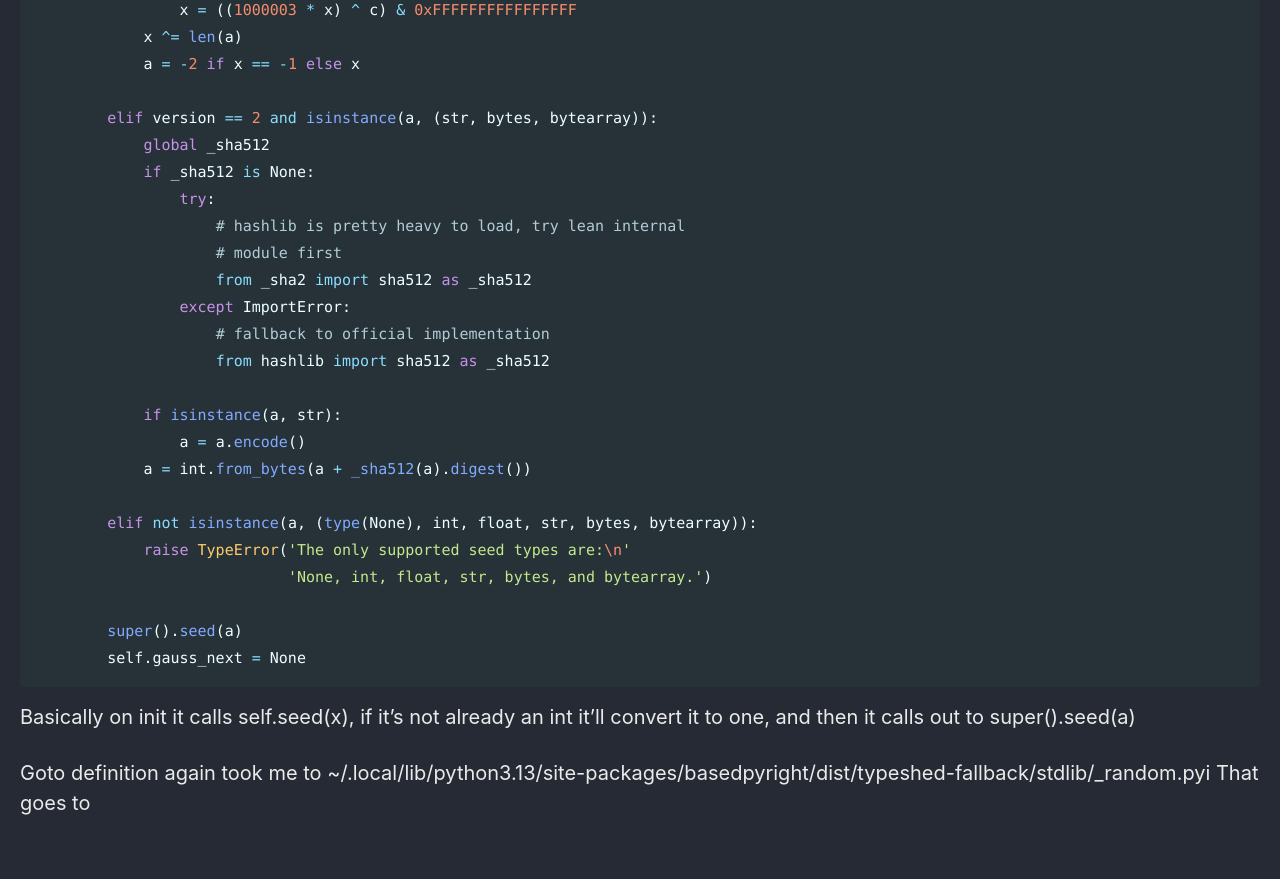
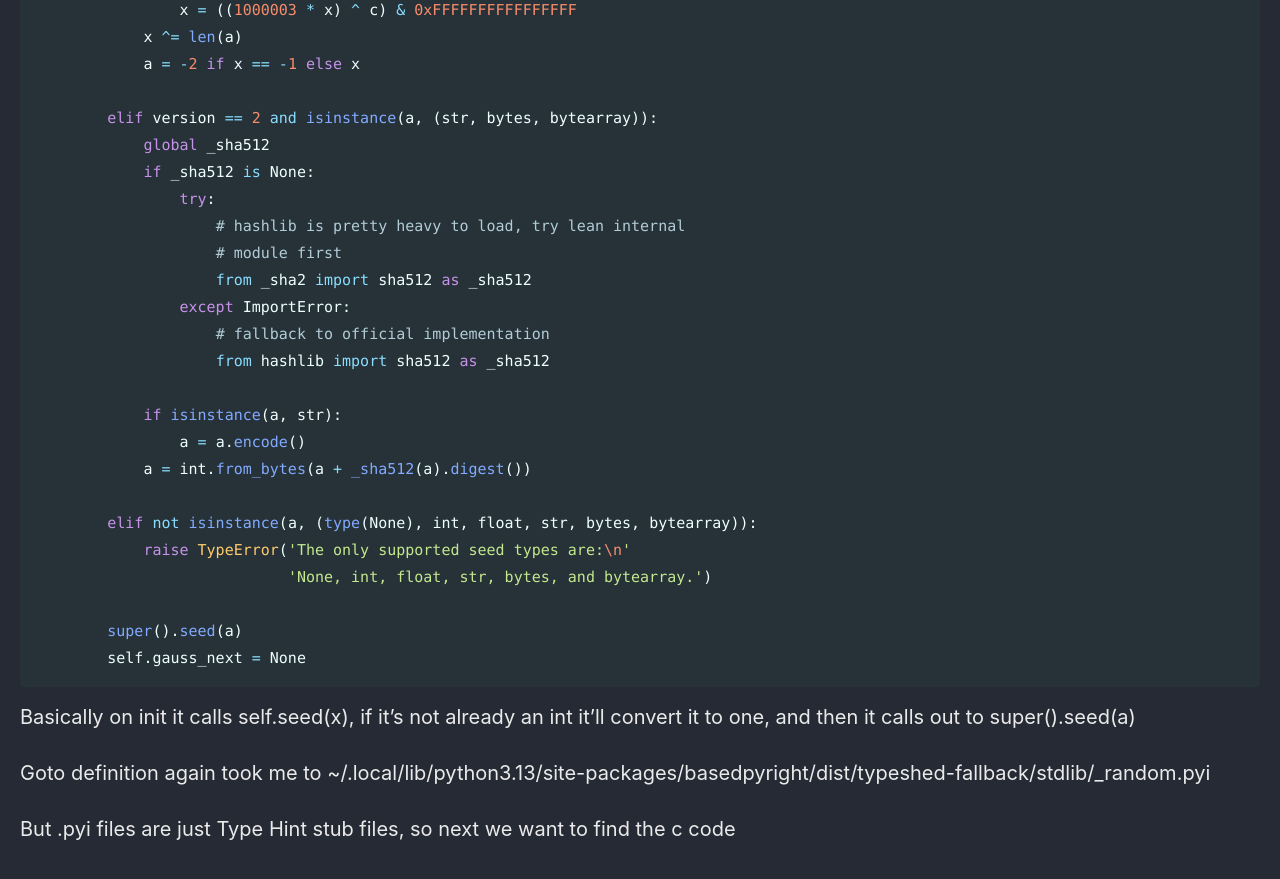
Before and after one commit to Connor-McCartney/Connor-McCartney.github.io, a Jekyll site: the page built from _pages/cryptography/other/PythonRandomandMersenneTwisters.md, in a window 1280 px wide and 900 px high, scrolled down 1514 px. Shown: the top 879 px of the window. Built offline with Jekyll 4.4.1, drawn with Linux system fonts in a browser that asks for light colours; cached includes are drawn as plain includes.

Commit message:
Update PythonRandomandMersenneTwisters.md

```diff
--- a/_pages/cryptography/other/PythonRandomandMersenneTwisters.md
+++ b/_pages/cryptography/other/PythonRandomandMersenneTwisters.md
@@ -87,6 +87,6 @@ In /lib/python3.13/random.py,
 Basically on init it calls self.seed(x), if it's not already an int it'll convert it to one, and then it calls out to super().seed(a)
 
 
+Goto definition again took me to ~/.local/lib/python3.13/site-packages/basedpyright/dist/typeshed-fallback/stdlib/_random.pyi
 
-Goto definition again took me to ~/.local/lib/python3.13/site-packages/basedpyright/dist/typeshed-fallback/stdlib/_random.pyi
-That goes to
+But .pyi files are just Type Hint stub files, so next we want to find the c code
```
